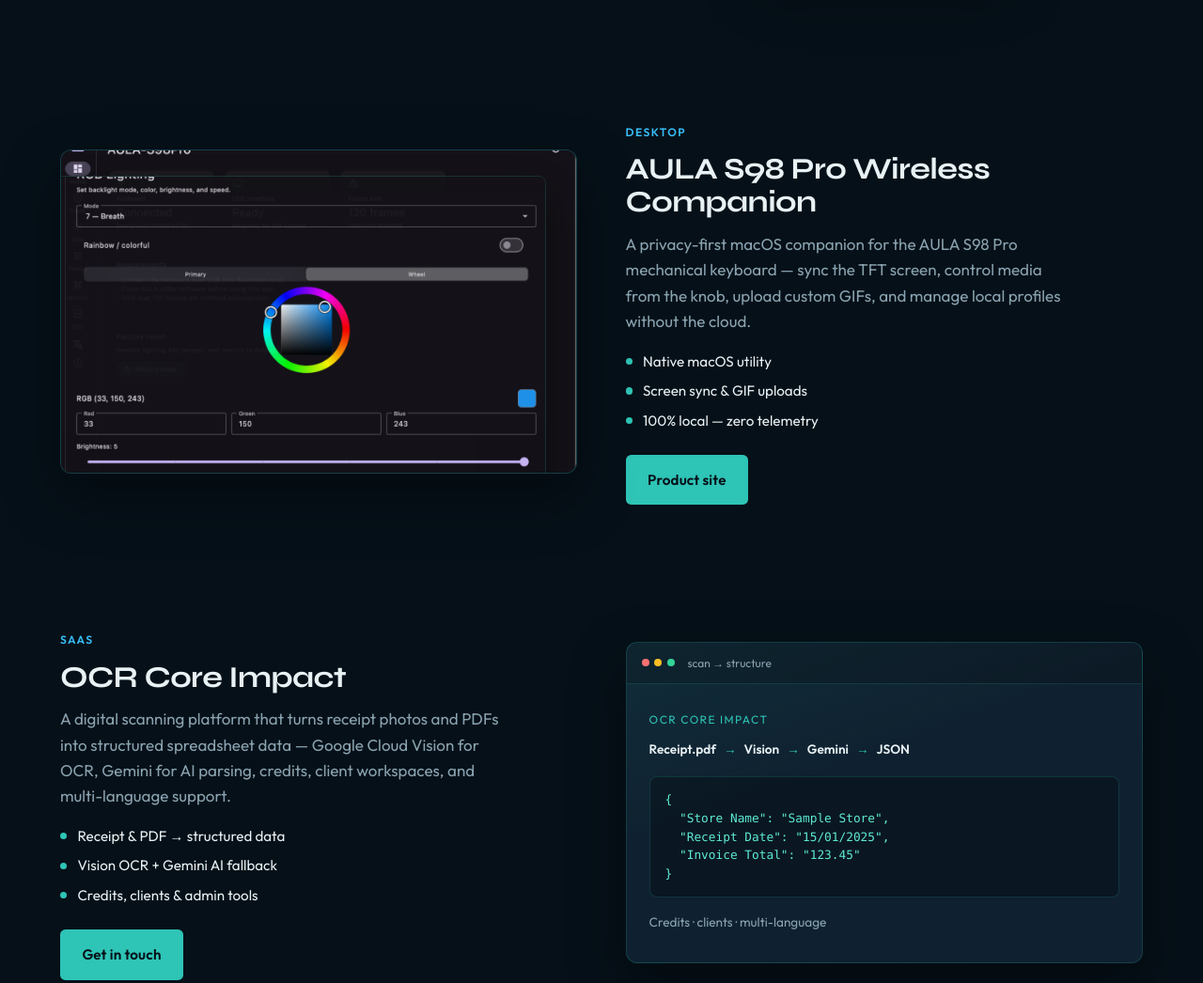
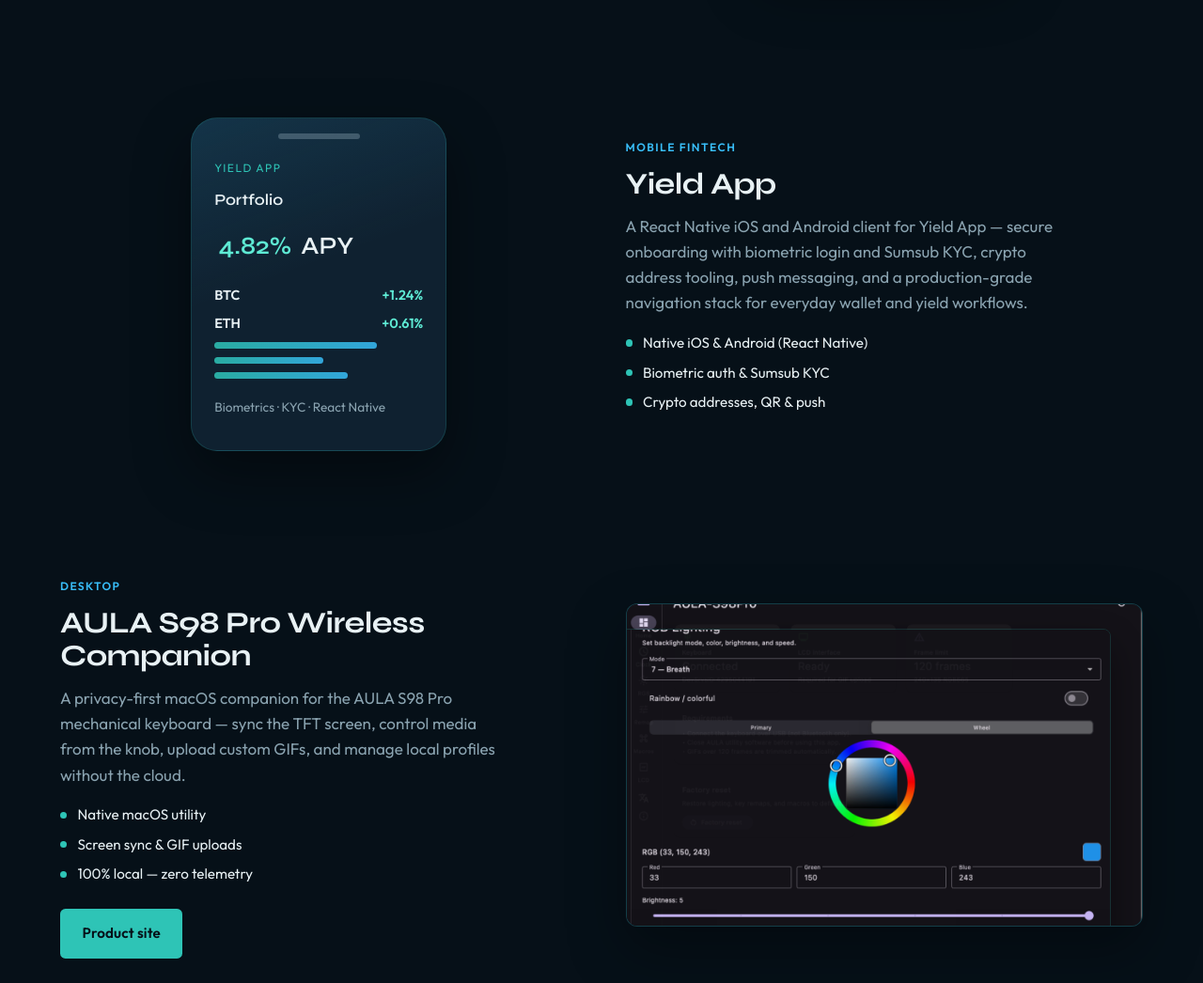
Before and after one commit to khkwan0/nitroxstudios, an Astro site: page / in a window 1280 px wide. Shown: the part 1574-2620 px from the top of the page at 94% size. Built offline with nearby package versions, Linux system fonts and the light colour scheme; Astro itself is replaced by a stand-in of ours.

Commit message:
added yield app

```diff
--- a/src/components/Products.astro
+++ b/src/components/Products.astro
@@ -23,6 +23,20 @@ const products = [
       },
       { label: "bkkleague.com", href: "https://bkkleague.com" },
     ],
+  },
+  {
+    id: "yield",
+    name: "Yield App",
+    tag: "Mobile fintech",
+    description:
+      "A React Native iOS and Android client for Yield App — secure onboarding with biometric login and Sumsub KYC, crypto address tooling, push messaging, and a production-grade navigation stack for everyday wallet and yield workflows.",
+    highlights: [
+      "Native iOS & Android (React Native)",
+      "Biometric auth & Sumsub KYC",
+      "Crypto addresses, QR & push",
+    ],
+    visual: "yield",
+    links: [],
   },
   {
     id: "aula",
@@ -233,6 +247,32 @@ const products = [
                       <span style="width: 88%" />
                     </div>
                     <p class="panel-meta">AI agent · MCP · community forum</p>
+                  </div>
+                </div>
+              )}
+              {product.visual === "yield" && (
+                <div class="phone phone-yield" aria-hidden="true">
+                  <div class="phone-notch" />
+                  <div class="phone-screen">
+                    <p class="panel-kicker">Yield App</p>
+                    <p class="phone-label">Portfolio</p>
+                    <p class="panel-score">
+                      <em>4.82%</em> APY
+                    </p>
+                    <div class="yield-row">
+                      <span>BTC</span>
+                      <span class="yield-up">+1.24%</span>
+                    </div>
+                    <div class="yield-row">
+                      <span>ETH</span>
+                      <span class="yield-up">+0.61%</span>
+                    </div>
+                    <div class="bars">
+                      <span style="width: 78%" />
+                      <span style="width: 52%" />
+                      <span style="width: 64%" />
+                    </div>
+                    <p class="panel-meta">Biometrics · KYC · React Native</p>
                   </div>
                 </div>
               )}
@@ -507,6 +547,26 @@ db.getCities('TH', 'Bangkok')`}</code></pre>
     margin-bottom: 0.85rem;
   }
 
+  .phone-yield {
+    background:
+      linear-gradient(160deg, rgba(56, 189, 248, 0.12), transparent 45%),
+      var(--bg-elevated);
+  }
+
+  .yield-row {
+    display: flex;
+    justify-content: space-between;
+    align-items: center;
+    font-size: 0.9rem;
+    font-weight: 600;
+    margin-bottom: 0.45rem;
+    color: var(--ink);
+  }
+
+  .yield-up {
+    color: var(--teal-bright);
+  }
+
   .panel {
     border: 1px solid var(--line);
     border-radius: 0.75rem;
--- a/src/pages/index.astro
+++ b/src/pages/index.astro
@@ -9,7 +9,7 @@ import Footer from "../components/Footer.astro";
 
 const title = "Nitrox Studios — Software Engineering Company";
 const description =
-  "Nitrox Studios builds production software: Bangkok Pool League, AULA S98 Pro Companion, OCR Core Impact, Duck Huntr, shitsue, countrycitystatejson, and Meme Canvas. Custom web, mobile, and backend engineering.";
+  "Nitrox Studios builds production software: Bangkok Pool League, Yield App, AULA S98 Pro Companion, OCR Core Impact, Duck Huntr, shitsue, countrycitystatejson, and Meme Canvas. Custom web, mobile, and backend engineering.";
 ---
 
 <BaseLayout title={title} description={description} canonicalPath="/">
```
